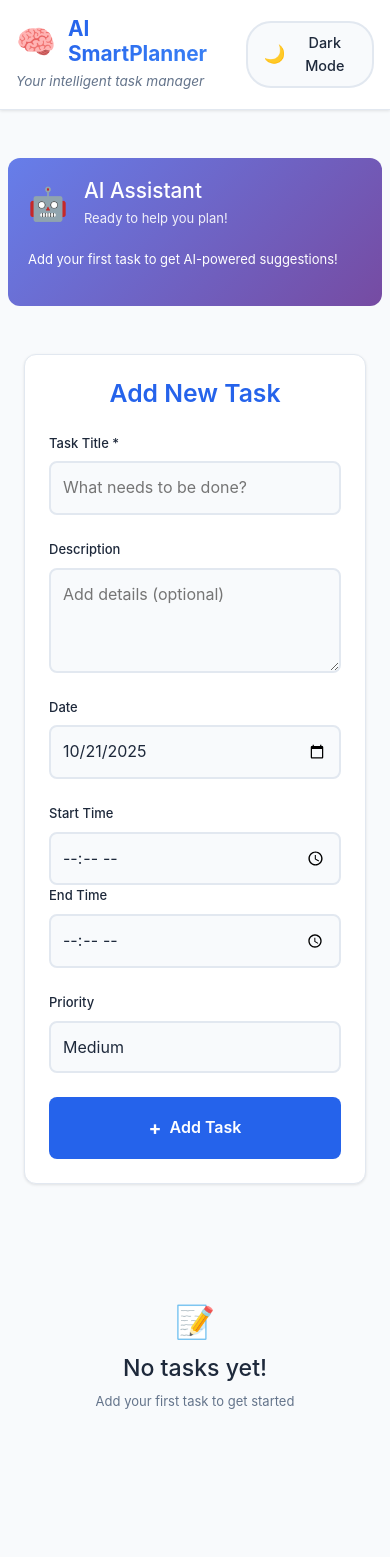
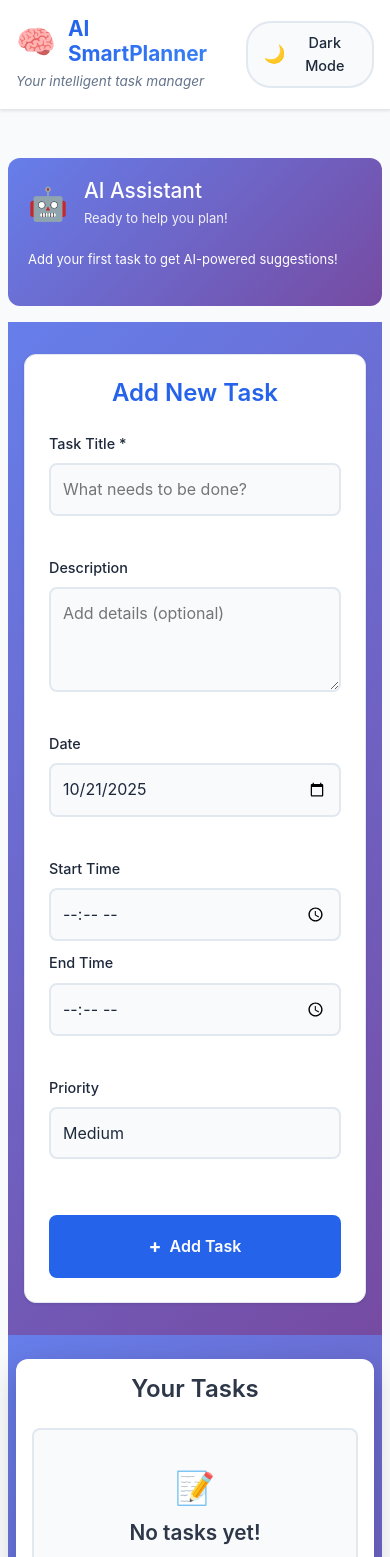
Before and after one commit to refiilwemotaung-cpu/ai-powered-smart-planner, a React (Create React App) app: page / in a window 390 px wide. Shown: the top 1557 px of the page. Built offline with nearby package versions, Linux system fonts and the light colour scheme.

Commit message:
Update the styling

```diff
--- a/src/components/TaskForm.css
+++ b/src/components/TaskForm.css
@@ -1,71 +1,92 @@
 .task-form-section {
   padding: 2rem 0;
+  background: linear-gradient(135deg, #667eea 0%, #764ba2 100%);
 }
 
 .form-container {
   max-width: 600px;
   margin: 0 auto;
-  background: var(--card-color);
+  padding: 2rem;
+  background: white;
   border-radius: 12px;
-  padding: 2rem;
-  box-shadow: var(--shadow);
+  box-shadow: 0 10px 30px rgba(0, 0, 0, 0.2);
 }
 
 .form-container h2 {
-  color: var(--primary-color);
+  color: #2d3748;
   margin-bottom: 1.5rem;
   text-align: center;
+  font-size: 1.8rem;
   font-weight: 600;
 }
 
 .task-form {
   display: flex;
   flex-direction: column;
-  gap: 1.5rem;
+  gap: 1rem;
 }
 
 .form-group {
   display: flex;
   flex-direction: column;
+  margin-bottom: 1rem;
 }
 
 .form-group label {
+  margin-bottom: 0.5rem;
   font-weight: 500;
-  margin-bottom: 0.5rem;
-  color: var(--text-color);
+  color: #4a5568;
+  font-size: 0.9rem;
 }
 
 .form-input,
 .form-textarea,
 .form-select {
-  padding: 0.75rem;
-  border: 2px solid var(--border-color);
+  padding: 12px 16px;
+  border: 2px solid #e2e8f0;
   border-radius: 8px;
-  background: var(--background-color);
-  color: var(--text-color);
   font-size: 1rem;
   transition: all 0.3s ease;
+  font-family: inherit;
 }
 
 .form-input:focus,
 .form-textarea:focus,
 .form-select:focus {
   outline: none;
-  border-color: var(--primary-color);
-  box-shadow: 0 0 0 3px rgba(17, 140, 140, 0.1);
+  border-color: #667eea;
+  box-shadow: 0 0 0 3px rgba(102, 126, 234, 0.1);
 }
 
 .form-textarea {
   resize: vertical;
   min-height: 80px;
+}
+
+/* Time section styles */
+.time-section {
+  display: grid;
+  grid-template-columns: 1fr 1fr;
+  gap: 15px;
+  margin-bottom: 1rem;
+}
+
+.time-section .form-group {
+  margin-bottom: 0;
+}
+
+/* Date and time input styling */
+.form-input[type="date"],
+.form-input[type="time"] {
+  padding: 12px;
   font-family: inherit;
 }
 
 .submit-btn {
-  background: var(--primary-color);
+  background: linear-gradient(135deg, #667eea 0%, #764ba2 100%);
   color: white;
   border: none;
-  padding: 1rem 2rem;
+  padding: 14px 24px;
   border-radius: 8px;
   font-size: 1rem;
   font-weight: 600;
@@ -74,13 +95,17 @@
   display: flex;
   align-items: center;
   justify-content: center;
-  gap: 0.5rem;
+  gap: 8px;
+  margin-top: 1rem;
 }
 
 .submit-btn:hover {
-  background: var(--secondary-color);
   transform: translateY(-2px);
-  box-shadow: 0 4px 12px rgba(17, 140, 140, 0.3);
+  box-shadow: 0 5px 15px rgba(102, 126, 234, 0.4);
+}
+
+.submit-btn:active {
+  transform: translateY(0);
 }
 
 .btn-icon {
@@ -108,7 +133,33 @@
 /* Mobile */
 @media (max-width: 768px) {
   .form-container {
-    margin: 0 1rem;
+    margin: 1rem;
     padding: 1.5rem;
   }
+
+  .time-section {
+    grid-template-columns: 1fr;
+    gap: 10px;
+  }
+
+  .form-container h2 {
+    font-size: 1.5rem;
+  }
 }
+
+@media (max-width: 480px) {
+  .task-form-section {
+    padding: 1rem 0;
+  }
+
+  .form-container {
+    padding: 1rem;
+    margin: 0.5rem;
+  }
+
+  .form-input,
+  .form-textarea,
+  .form-select {
+    padding: 10px 12px;
+  }
+}
--- a/src/components/TaskList.css
+++ b/src/components/TaskList.css
@@ -1,30 +1,64 @@
 .task-list-section {
   padding: 2rem 0;
+  background: linear-gradient(135deg, #667eea 0%, #764ba2 100%);
+  min-height: 100vh;
 }
 
 .task-list-container {
   max-width: 800px;
   margin: 0 auto;
+  padding: 2rem;
+  background: white;
+  border-radius: 12px;
+  box-shadow: 0 10px 30px rgba(0, 0, 0, 0.2);
+}
+
+.task-list-container h2 {
+  color: #2d3748;
+  margin-bottom: 1.5rem;
+  text-align: center;
+  font-size: 1.8rem;
+  font-weight: 600;
 }
 
 .empty-state {
   text-align: center;
   padding: 3rem 2rem;
-  color: var(--text-secondary);
+  color: #718096;
+  background: #f8fafc;
+  border-radius: 8px;
+  border: 2px solid #e2e8f0;
 }
 
 .empty-icon {
   font-size: 4rem;
   margin-bottom: 1rem;
+  color: #667eea;
 }
 
 .empty-state h3 {
   margin-bottom: 0.5rem;
-  color: var(--text-color);
+  color: #2d3748;
+  font-size: 1.5rem;
+  font-weight: 600;
+}
+
+.empty-state p {
+  color: #718096;
+  font-size: 1rem;
 }
 
 .task-category {
-  margin-bottom: 3rem;
+  margin-bottom: 2rem;
+  background: white;
+  border-radius: 8px;
+  padding: 1.5rem;
+  border: 2px solid #e2e8f0;
+  box-shadow: 0 2px 10px rgba(0, 0, 0, 0.05);
+}
+
+.task-category:last-child {
+  margin-bottom: 0;
 }
 
 .category-header {
@@ -32,14 +66,14 @@
   justify-content: space-between;
   align-items: center;
   margin-bottom: 1rem;
-  padding-bottom: 0.5rem;
-  border-bottom: 2px solid var(--border-color);
+  padding-bottom: 1rem;
+  border-bottom: 2px solid #e2e8f0;
 }
 
 .category-header h3 {
   margin: 0;
-  color: var(--text-color);
-  font-size: 1.2rem;
+  color: #2d3748;
+  font-size: 1.3rem;
   font-weight: 600;
   display: flex;
   align-items: center;
@@ -47,20 +81,21 @@
 }
 
 .task-count {
-  background: var(--primary-color);
+  background: linear-gradient(135deg, #667eea 0%, #764ba2 100%);
   color: white;
-  padding: 0.25rem 0.75rem;
-  border-radius: 12px;
-  font-size: 0.8rem;
+  padding: 0.4rem 1rem;
+  border-radius: 20px;
+  font-size: 0.9rem;
   font-weight: 600;
-  min-width: 24px;
+  min-width: 32px;
   text-align: center;
+  box-shadow: 0 2px 8px rgba(102, 126, 234, 0.3);
 }
 
 .tasks-container {
   display: flex;
   flex-direction: column;
-  gap: 0.75rem;
+  gap: 1rem;
 }
 
 /* Smart Watch */
@@ -69,12 +104,27 @@
     padding: 1rem 0;
   }
 
+  .task-list-container {
+    padding: 1rem;
+    margin: 0 0.5rem;
+    border-radius: 8px;
+  }
+
+  .task-list-container h2 {
+    font-size: 1.2rem;
+    margin-bottom: 1rem;
+  }
+
   .empty-state {
-    padding: 2rem 1rem;
+    padding: 1.5rem 1rem;
   }
 
   .empty-icon {
     font-size: 2rem;
+  }
+
+  .empty-state h3 {
+    font-size: 1.1rem;
   }
 
   .category-header {
@@ -87,14 +137,62 @@
     font-size: 1rem;
   }
 
+  .task-count {
+    padding: 0.2rem 0.6rem;
+    font-size: 0.7rem;
+    min-width: 20px;
+  }
+
   .tasks-container {
     gap: 0.5rem;
+  }
+
+  .task-category {
+    padding: 1rem;
+    margin-bottom: 1.5rem;
   }
 }
 
 /* Mobile */
 @media (max-width: 768px) {
   .task-list-container {
-    margin: 0 1rem;
+    margin: 1rem;
+    padding: 1.5rem;
+  }
+
+  .task-list-container h2 {
+    font-size: 1.5rem;
+  }
+
+  .empty-state {
+    padding: 2rem 1rem;
+  }
+
+  .empty-icon {
+    font-size: 3rem;
+  }
+
+  .empty-state h3 {
+    font-size: 1.3rem;
+  }
+
+  .category-header h3 {
+    font-size: 1.1rem;
+  }
+
+  .task-category {
+    padding: 1.25rem;
+    margin-bottom: 1.5rem;
   }
 }
+
+@media (max-width: 480px) {
+  .task-list-section {
+    padding: 1rem 0;
+  }
+
+  .task-list-container {
+    padding: 1rem;
+    margin: 0.5rem;
+  }
+}
--- a/src/components/TaskList.js
+++ b/src/components/TaskList.js
@@ -9,21 +9,19 @@ const TaskList = () => {
   const pendingTasks = tasks.filter((task) => !task.completed);
   const completedTasks = tasks.filter((task) => task.completed);
 
-  if (tasks.length === 0) {
   return (
     <section className="task-list-section">
+      <div className="task-list-container">
+        <h2>Your Tasks</h2>
+
+        {tasks.length === 0 ? (
           <div className="empty-state">
             <div className="empty-icon">📝</div>
             <h3>No tasks yet!</h3>
             <p>Add your first task to get started</p>
           </div>
-      </section>
-    );
-  }
-
-  return (
-    <section className="task-list-section">
-      <div className="task-list-container">
+        ) : (
+          <div className="task-list-content">
             {/* Pending Tasks */}
             {pendingTasks.length > 0 && (
               <div className="task-category">
@@ -54,6 +52,8 @@ const TaskList = () => {
               </div>
             )}
           </div>
+        )}
+      </div>
     </section>
   );
 };
```
Lines whose indentation alone changed are shown as unchanged.
